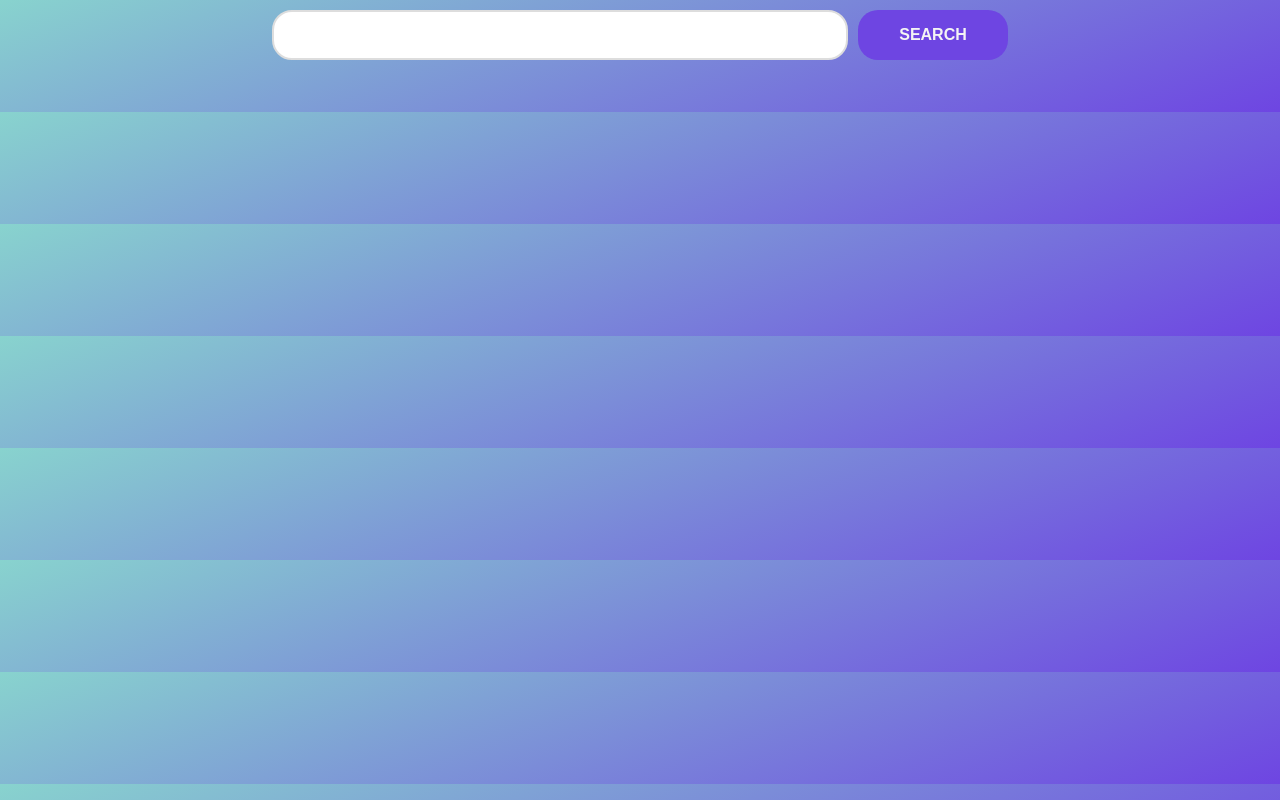
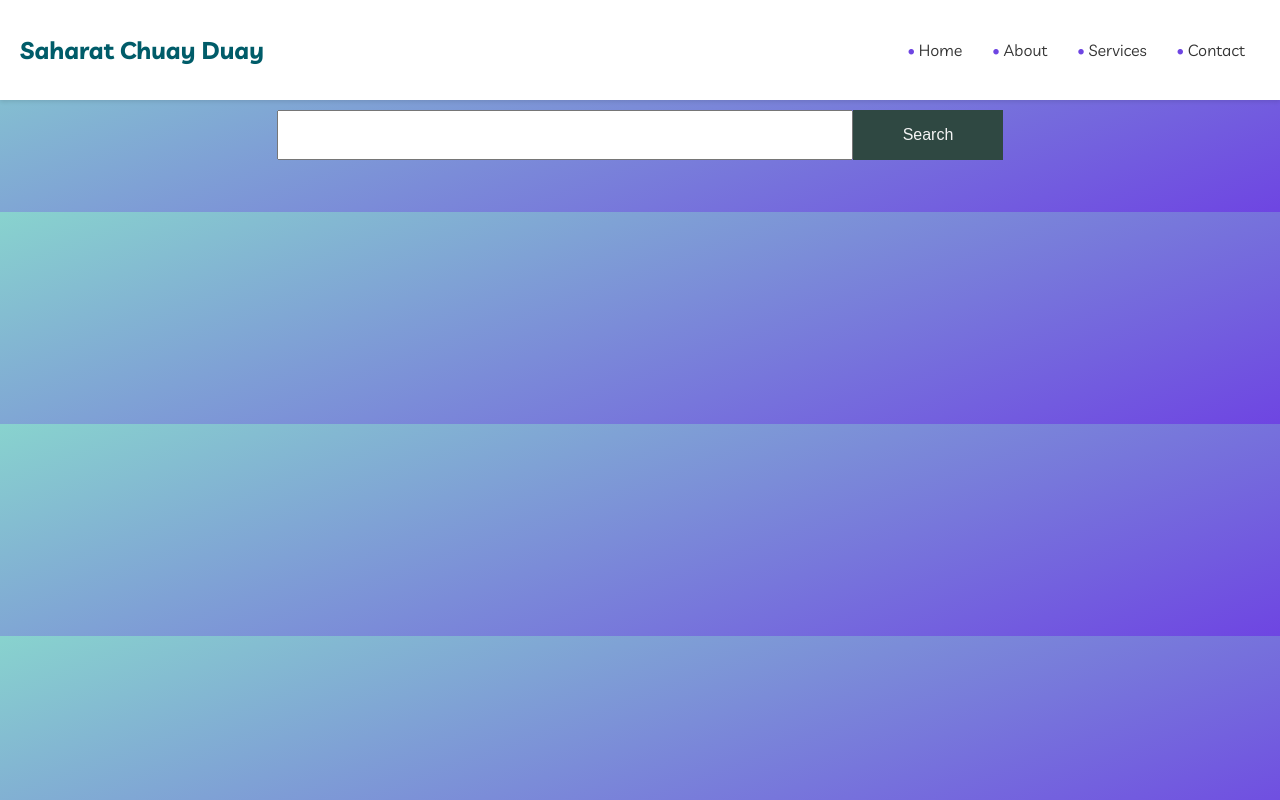
Before and after one commit to mildrrnt/AdvComprogFinalProject, a plain HTML site: page index.html in a window 1280 px wide. Drawn offline with Linux system fonts and the light colour scheme; no server answers.

Commit message:
feat: nav

```diff
--- a/index.html
+++ b/index.html
@@ -8,6 +8,15 @@
     <title>Recipe</title>
   </head>
   <body>
+    <nav class="navbar">
+      <div class="logo">Saharat Chuay Duay</div>
+      <ul class="nav-links">
+        <li><a href="#home">Home</a></li>
+        <li><a href="#about">About</a></li>
+        <li><a href="#services">Services</a></li>
+        <li><a href="#contact">Contact</a></li>
+      </ul>
+    </nav>
     <div class="container">
       <header>
         <form class="form">
--- a/style.css
+++ b/style.css
@@ -10,6 +10,40 @@ body {
   font-family: 'Livvic', sans-serif;
   background-image: linear-gradient(-20deg, #6e45e2 0%, #88d3ce 100%);
 }
+
+.navbar {
+  display: flex;
+  justify-content: space-between;
+  align-items: center;
+  padding: 0 20px;
+  background-color: #fff;
+  box-shadow: 0 2px 4px rgba(0,0,0,0.1);
+  height: 100px;
+}
+
+.logo {
+  font-size: 1.5rem;
+  font-weight: bold;
+  color: #005c69;
+}
+
+.nav-links {
+  list-style: none;
+  display: flex;
+  margin-left: auto;
+}
+
+.nav-links li {
+  padding: 0 15px;
+}
+
+.nav-links li a {
+  text-decoration: none;
+  color: #333;
+  transition: color 0.3s ease;
+}
+
+
 
 .container {
   width: 90%;
@@ -40,7 +74,7 @@ header {
   cursor: pointer;
   border: none;
   outline: none;
-  background: #005c69;
+  background: #2F4842;
   color: #f4f4f4;
   font-size: 16px;
   font-weight: 300;
@@ -95,20 +129,3 @@ ul li::before {
   height: auto;
   border-radius: 10px 10px 0 0;
 }
-
-.search-bar {
-  border: 2px solid #ddd;
-  border-radius: 20px;
-  padding: 10px 20px;
-  font-size: 16px;
-  color: #333;
-}
-
-.search-btn {
-  background: #6e45e2;
-  border-radius: 20px;
-  padding: 10px 20px;
-  margin-left: 10px;
-  font-weight: bold;
-  text-transform: uppercase;
-}
```
